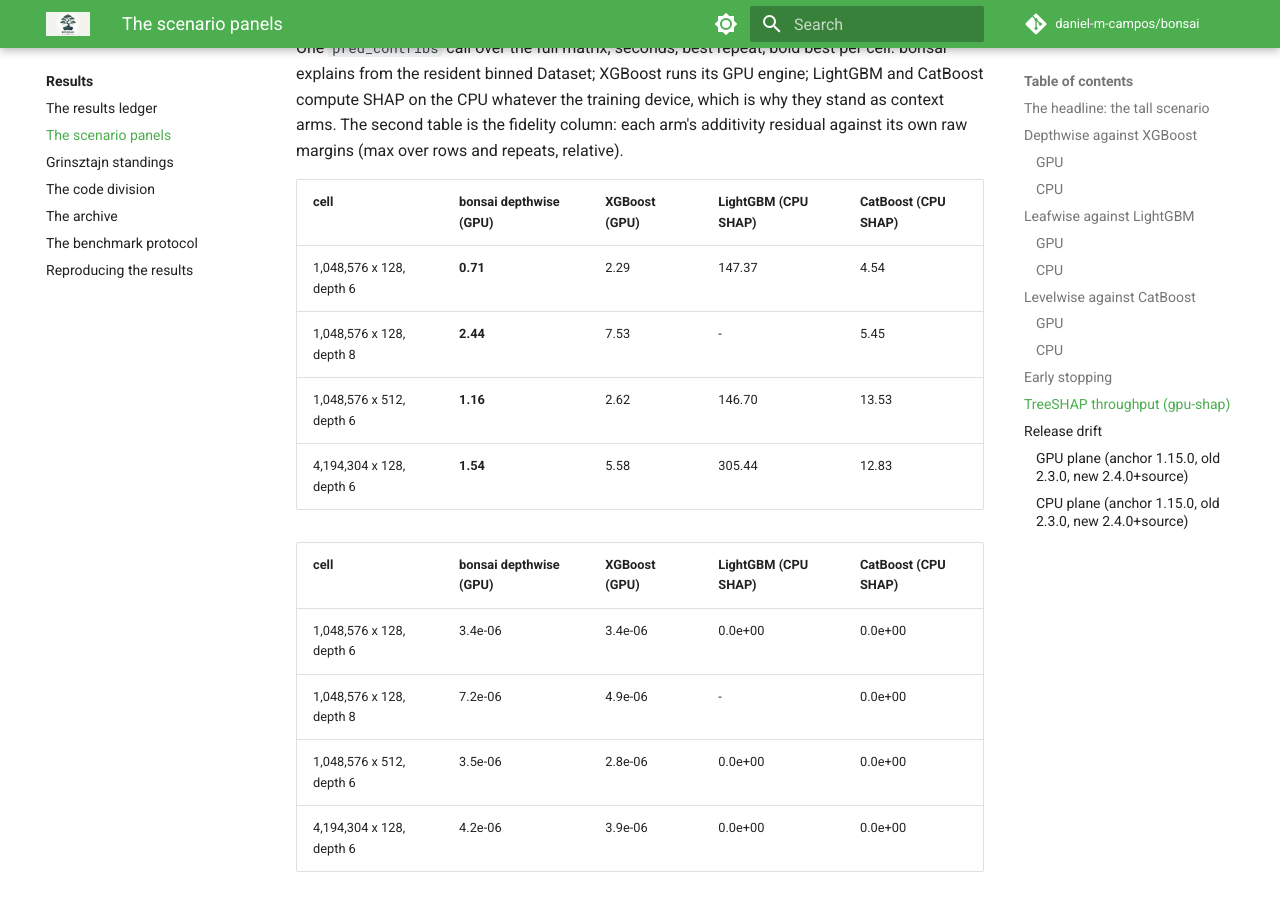
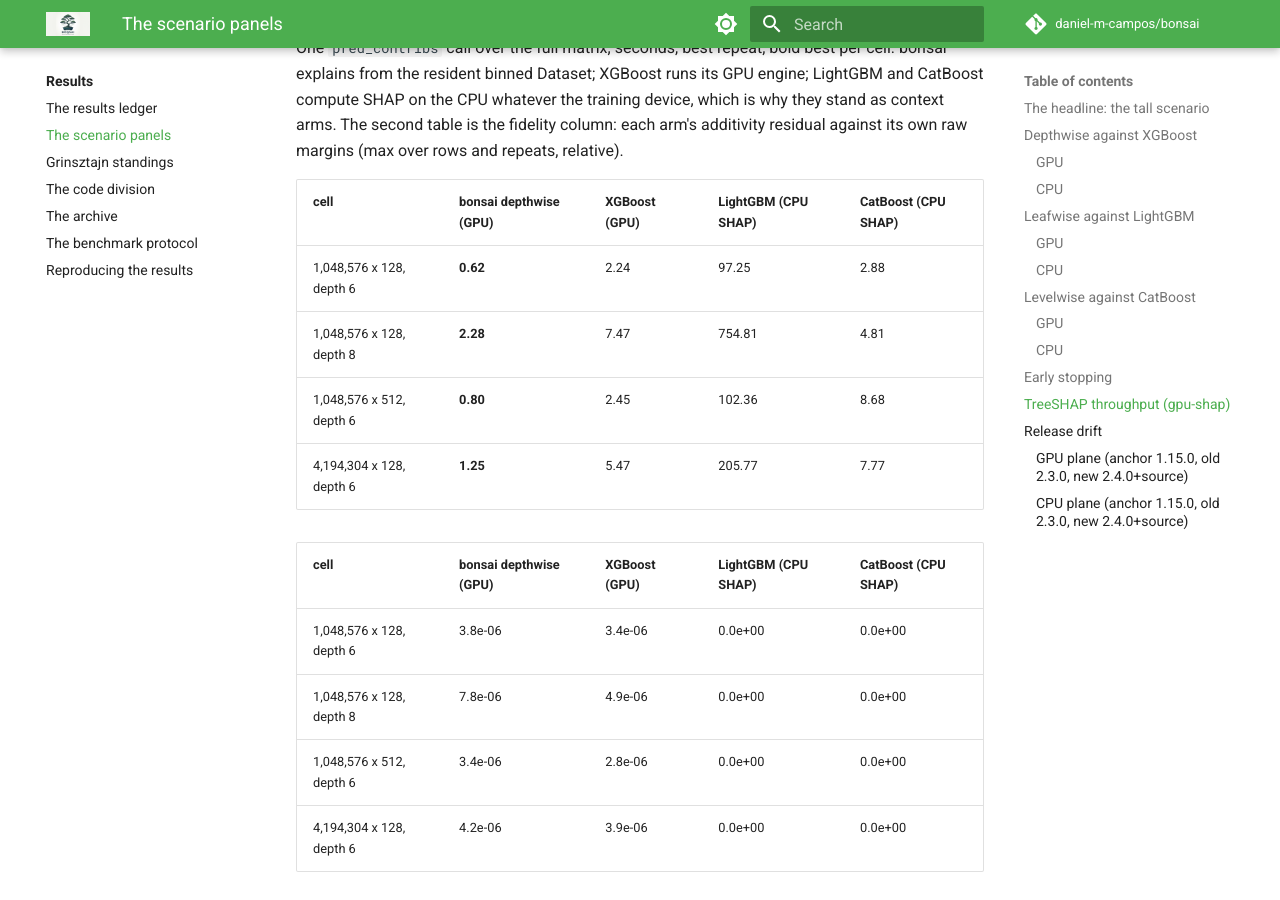
Before and after one commit to daniel-m-campos/bonsai, an MkDocs documentation site: the page built from docs/results/results/perf.md, in a window 1280 px wide and 900 px high, scrolled down 5774 px. Built offline with MkDocs 1.6.1 and Material for MkDocs 9.7.7, drawn with Linux system fonts in a browser that asks for light colours; comment, search, counter and statistics services are not loaded.

Commit message:
bench(standings): refresh gpu-shap
Axes: gpu-shap. Same-pod refresh via scripts/standings_refresh.py (decision 96); superseded files deleted, registry updated, ledger and README regenerated.

```diff
--- a/docs/results/results/perf.md
+++ b/docs/results/results/perf.md
@@ -107,16 +107,16 @@
 
 | cell | bonsai depthwise (GPU) | XGBoost (GPU) | LightGBM (CPU SHAP) | CatBoost (CPU SHAP) |
 |---|---|---|---|---|
-| 1,048,576 x 128, depth 6 | **0.71** | 2.29 | 147.37 | 4.54 |
-| 1,048,576 x 128, depth 8 | **2.44** | 7.53 | - | 5.45 |
-| 1,048,576 x 512, depth 6 | **1.16** | 2.62 | 146.70 | 13.53 |
-| 4,194,304 x 128, depth 6 | **1.54** | 5.58 | 305.44 | 12.83 |
+| 1,048,576 x 128, depth 6 | **0.62** | 2.24 | 97.25 | 2.88 |
+| 1,048,576 x 128, depth 8 | **2.28** | 7.47 | 754.81 | 4.81 |
+| 1,048,576 x 512, depth 6 | **0.80** | 2.45 | 102.36 | 8.68 |
+| 4,194,304 x 128, depth 6 | **1.25** | 5.47 | 205.77 | 7.77 |
 
 | cell | bonsai depthwise (GPU) | XGBoost (GPU) | LightGBM (CPU SHAP) | CatBoost (CPU SHAP) |
 |---|---|---|---|---|
-| 1,048,576 x 128, depth 6 | 3.4e-06 | 3.4e-06 | 0.0e+00 | 0.0e+00 |
-| 1,048,576 x 128, depth 8 | 7.2e-06 | 4.9e-06 | - | 0.0e+00 |
-| 1,048,576 x 512, depth 6 | 3.5e-06 | 2.8e-06 | 0.0e+00 | 0.0e+00 |
+| 1,048,576 x 128, depth 6 | 3.8e-06 | 3.4e-06 | 0.0e+00 | 0.0e+00 |
+| 1,048,576 x 128, depth 8 | 7.8e-06 | 4.9e-06 | 0.0e+00 | 0.0e+00 |
+| 1,048,576 x 512, depth 6 | 3.4e-06 | 2.8e-06 | 0.0e+00 | 0.0e+00 |
 | 4,194,304 x 128, depth 6 | 4.2e-06 | 3.9e-06 | 0.0e+00 | 0.0e+00 |
 
 ## Release drift
```
Also changed, not shown: 2 other files.
